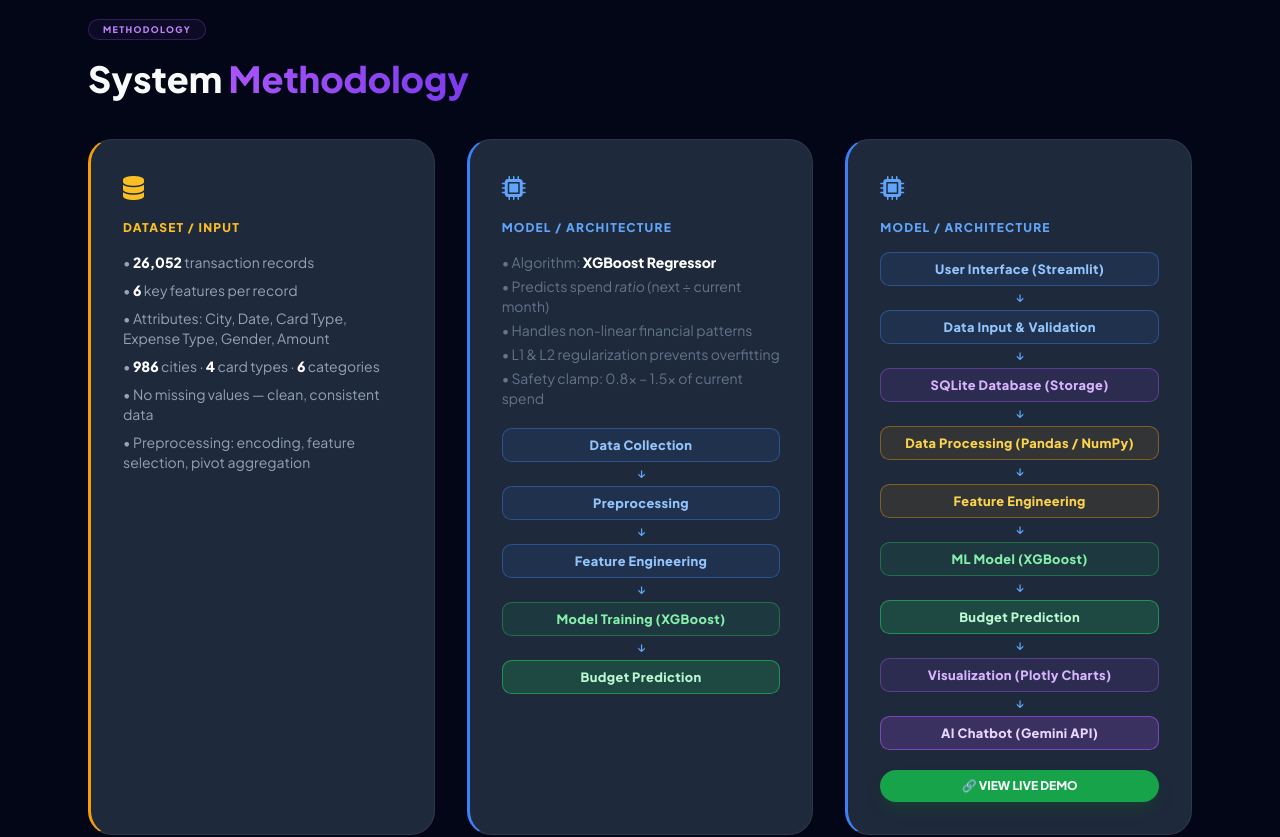
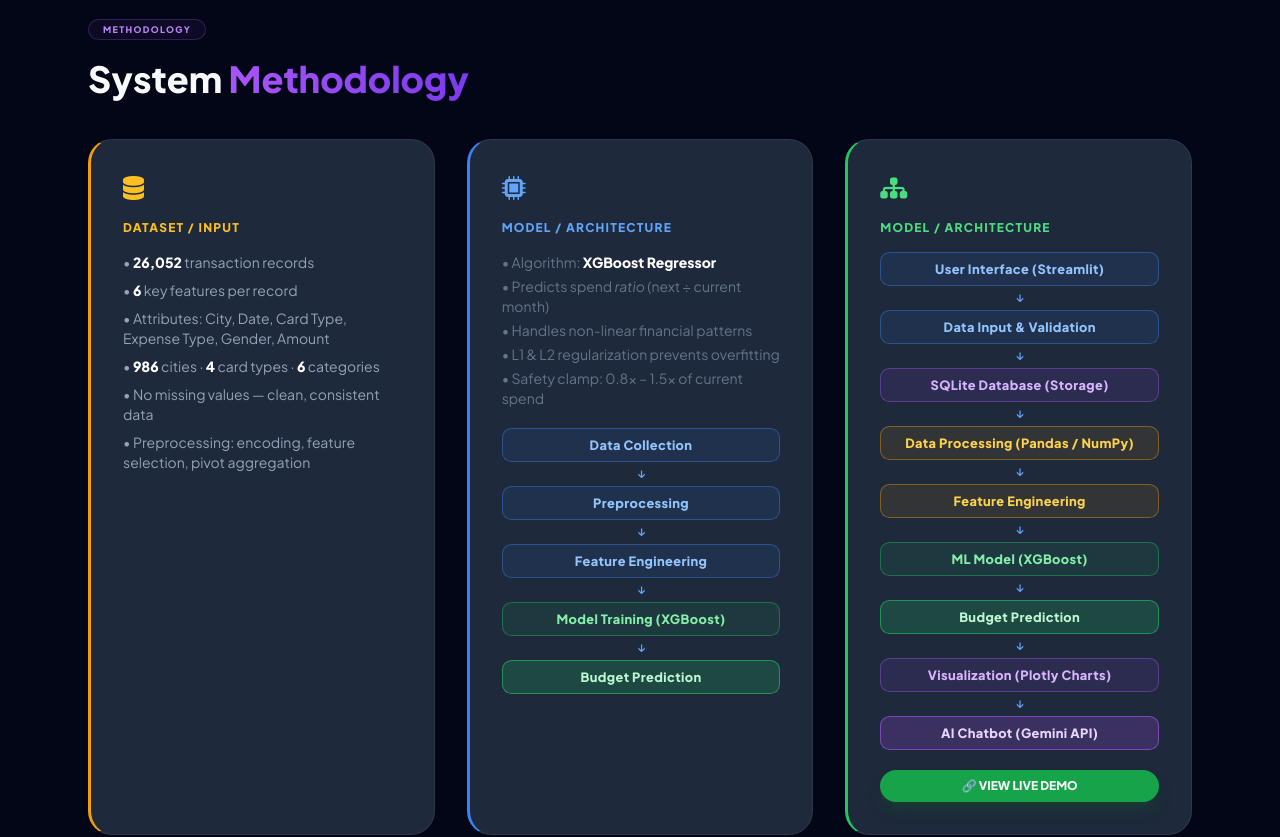
Before and after one commit to stutid04/pbl_project, a plain HTML site: page index.html in a window 1280 px wide. Shown: the part 1940-2777 px from the top of the page. Drawn offline with nearby package versions, Linux system fonts and the light colour scheme.

Commit message:
Update ppt

```diff
--- a/index.html
+++ b/index.html
@@ -371,10 +371,10 @@
       </div>
 
       <!-- Live Execution + Tech Stack -->
-  <div class="card card-blue p-8">
-  <i class="fas fa-microchip text-blue-400 text-2xl mb-4"></i>
+  <div class="card card-green p-8">
+    <i class="fas fa-sitemap text-green-400 text-2xl mb-4"></i>
 
-  <h3 class="font-bold mb-4 uppercase text-xs tracking-widest text-blue-400">
+  <h3 class="font-bold mb-4 uppercase text-xs tracking-widest text-green-400">
     Model / Architecture
   </h3>
 
```
